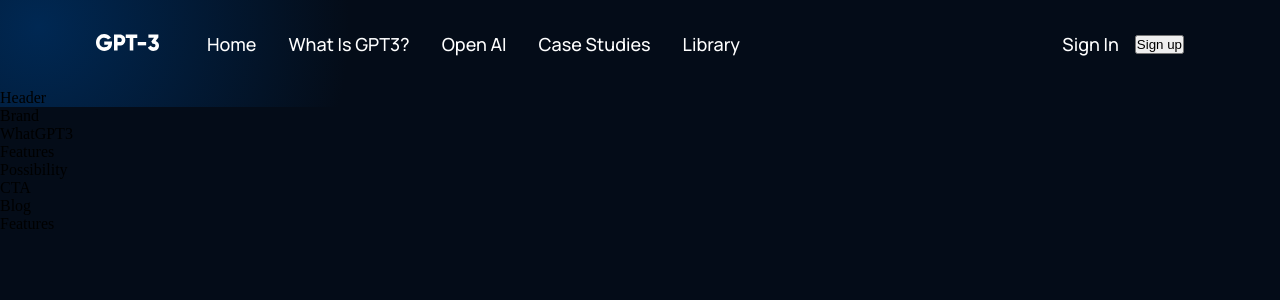
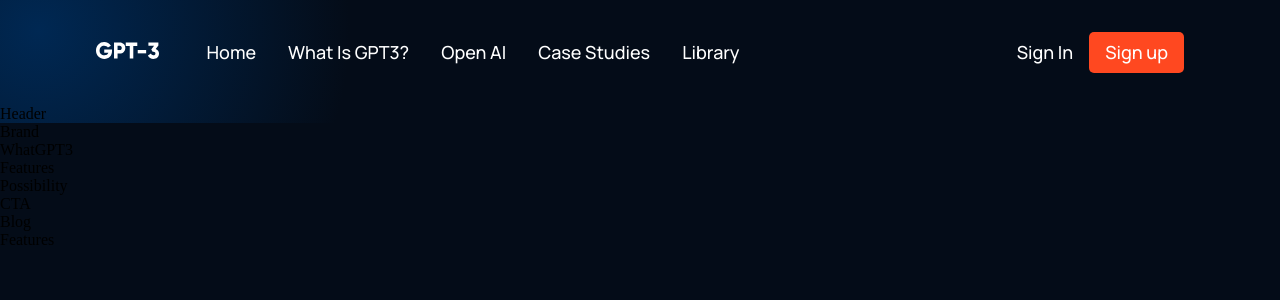
Before and after one commit to Vivek-Anil-Kalal/chatgpt_3, a React (Create React App) app: page / in a window 1280 px wide. Shown: the top 300 px of the page. Built offline with nearby package versions, Linux system fonts and the light colour scheme.

Commit message:
Navbar Component Finished

```diff
--- a/src/components/navbar/Navbar.jsx
+++ b/src/components/navbar/Navbar.jsx
@@ -1,25 +1,66 @@
 import React from 'react'
 import './navbar.css'
-import { RiMenu3Line, RiCloseLin } from 'react-icons/ri'
+import { useState } from 'react'
+import { RiMenu3Line, RiCloseLin, RiCloseLine } from 'react-icons/ri'
 import logo from '../../assets/logo.svg'
+
+const Menu = () => {
+  return <>
+    <p><a href="#home">Home</a></p>
+    <p><a href="#wgpt3">What is GPT3?</a></p>
+    <p><a href="#possibility">Open AI</a></p>
+    <p><a href="#features">Case Studies</a></p>
+    <p><a href="#blog">Library</a></p>
+  </>
+}
+
 const Navbar = () => {
+
+  let [toggleMenu, setToggleMenu] = useState(false)
+
   return (
     <div className='gpt3__navbar'>
       <div className='gpt3__navbar-links'>
         <div className="gpt3__navbar-links_logo">
           <img src={logo} alt="This is Logo of Site" />
         </div>
-        <div className="gpt3__navbar-links_container scale-up-center">
-          <p><a href="#home">Home</a></p>
-          <p><a href="#wgpt3">What is GPT3?</a></p>
-          <p><a href="#possibility">Open AI</a></p>
-          <p><a href="#features">Case Studies</a></p>
-          <p><a href="#blog">Library</a></p>
+        <div className="gpt3__navbar-links_container">
+          <Menu />
         </div>
       </div>
       <div className="gpt3__navbar-sign">
-          <p>Sign In</p>
-          <button type="button">Sign up</button>
+        <p>Sign In</p>
+        <button type="button">Sign up</button>
+      </div>
+      <div className="gpt3__navbar-menu">
+        {
+          toggleMenu
+            ?
+            <RiCloseLine color="#fff" size={27} onClick={() => {
+              setToggleMenu(false)
+            }
+            } />
+            :
+            <RiMenu3Line color="#fff" size={27} onClick={() => {
+              setToggleMenu(true)
+            }
+            } />
+        }
+        {
+          toggleMenu && (
+            <div className="gpt3__navbar-menu_container scale-up-center">
+              <div className="gpt3__navbar-menu_container-links">
+                <Menu />
+                <div className="gpt3__navbar-menu_container-links-sign">
+                  <p>Sign In</p>
+                  <button type="button">Sign up</button>
+                </div>
+
+              </div>
+            </div>
+          )
+        }
+
       </div>
     </div>
   )
--- a/src/components/navbar/navbar.css
+++ b/src/components/navbar/navbar.css
@@ -45,3 +45,88 @@
     margin: 0 1rem ;
     cursor: pointer;
 }
+
+.gpt3__navbar-sign button ,
+.gpt3__navbar-menu_container button {
+    padding: 0.5rem 1rem;
+    color: #fff;
+    background: #FF4820;
+    font-family: var(--font-family);
+    font-weight: 500;
+    font-size: 18px;
+    line-height: 25px;
+    border-radius: 5px;
+    cursor: pointer;
+    border: 0;
+    outline: none;
+}
+
+/* For Mobile view */
+
+.gpt3__navbar-menu{
+    margin-left: 1rem;
+    display: none;
+    position: relative;
+}
+
+.gpt3__navbar-menu svg {
+    cursor: pointer;
+}
+
+.gpt3__navbar-menu_container {
+    display: flex;
+    justify-content: flex-end;
+    align-items: flex-end;
+    flex-direction: column;
+
+    text-align: end;
+    background: var(--color-footer);
+    padding: 2rem;
+    position: absolute;
+    top: 40px;
+    right: 0;
+    margin-top: 1rem;
+    min-width: 210px;
+    border-radius: 5px;
+    box-shadow: 0 0 5 rgba(0, 0, 0, 0.2);
+}
+
+.gpt3__navbar-menu_container p {
+    margin: 1rem 0 ;
+
+}
+
+.gpt3__navbar-menu_container-links-sign {
+    display: none;
+}
+
+@media screen and (max-width : 1050px) {
+    .gpt3__navbar-links_container {
+        display: none;
+    }
+    .gpt3__navbar-menu {
+        display: flex;
+    }
+}
+@media screen and (max-width : 700px) {
+    .gpt3__navbar {
+        padding: 2rem 4rem;
+    }
+}
+@media screen and (max-width : 550px) {
+    .gpt3__navbar {
+        padding: 2rem ;
+    }
+
+    .gpt3__navbar-sign {
+        display: none;
+    }
+
+    .gpt3__navbar-menu_container {
+        top: 20px;
+    }
+
+    .gpt3__navbar-menu_container-links-sign {
+        display: block;
+    }
+}
```
